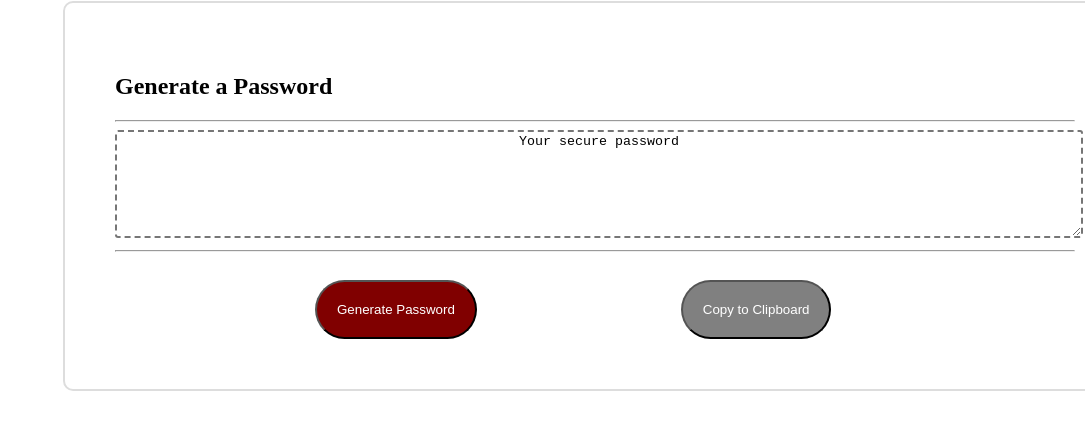
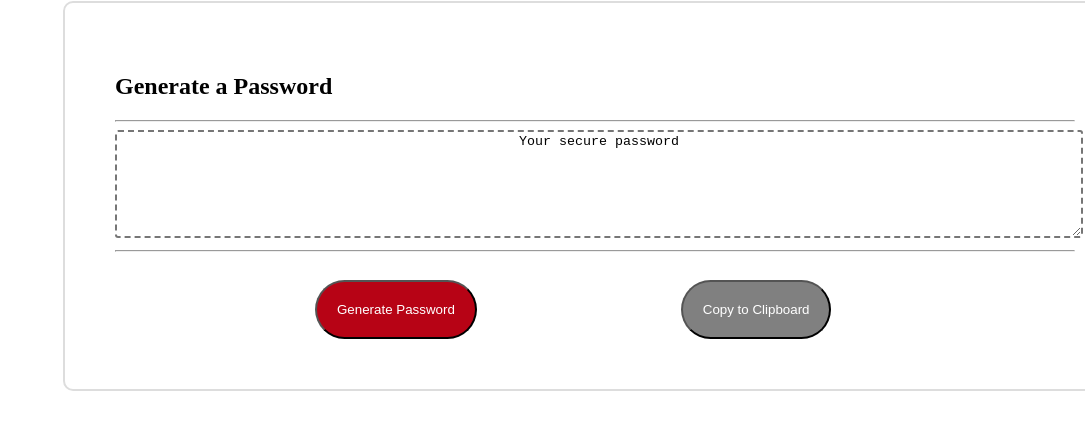
Before and after one commit to phpatel43/password-generator, a plain HTML site: page index.html in a window 1280 px wide. Shown: the part 79-508 px from the top of the page, without its empty margins (195-1280 px from the left). Drawn offline with Linux system fonts and the light colour scheme.

Commit message:
button color

```diff
--- a/style.css
+++ b/style.css
@@ -21,7 +21,7 @@ body {
 }
 
 #generate {
-    background-color: maroon;
+    background-color: #b70315;
     padding: 20px;
     margin-left: 200px;
     border-radius: 50px;
```
